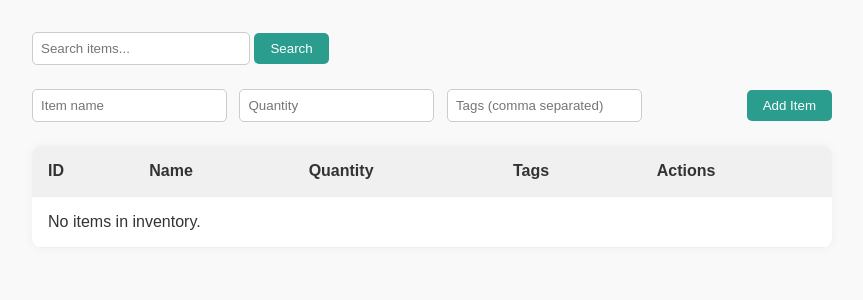
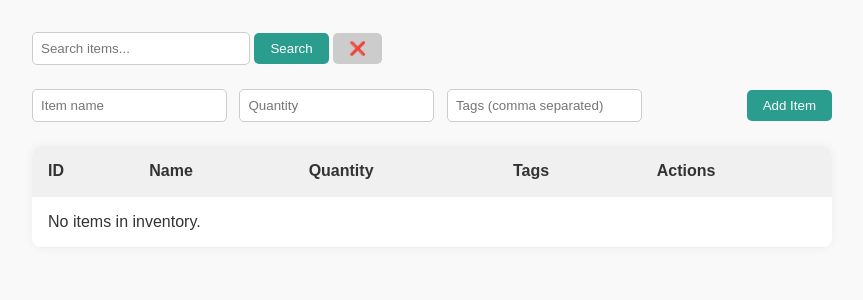
Before and after one commit to dskipps/capstone-project, a Flask app: page /inventory in a window 1280 px wide. Shown: the part 63-363 px from the top of the page, without its empty margins (208-1071 px from the left). Run offline with Flask 3, Linux system fonts and the light colour scheme; the visitor is signed in with stand-in values (Sample User, id 1).

Commit message:
clear search

```diff
--- a/templates/inventory.html
+++ b/templates/inventory.html
@@ -160,6 +160,11 @@
         style="padding: 0.5rem; width: 200px; border: 1px solid #ccc; border-radius: 5px;"
       >
       <button type="submit" style="padding: 0.5rem 1rem; border: none; background: #2a9d8f; color: white; border-radius: 5px; cursor: pointer;">Search</button>
+      <a href="/inventory" style="text-decoration: none;"></a>
+      <button type="button" style="padding: 0.5rem 1rem; background: #ccc; color: #333; border: none; border-radius: 5px; cursor: pointer;">
+        ❌
+      </button>
+    </a>
     </form>
 
     <form class="add-item" method="POST" action="/inventory">
```
